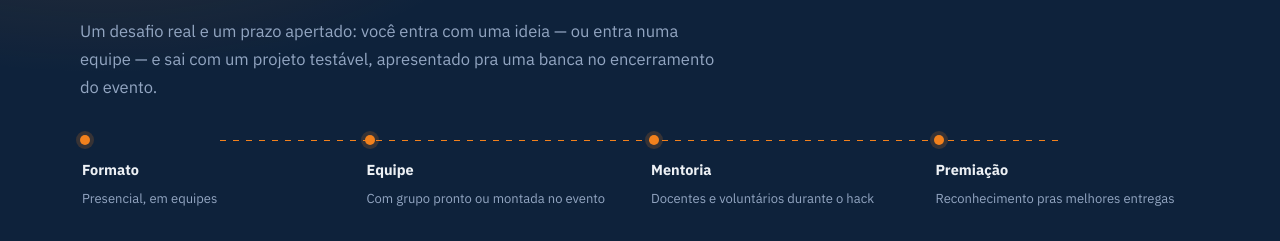
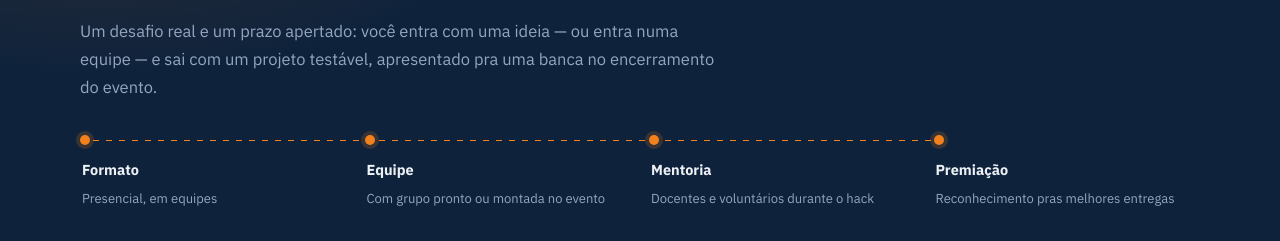
Before and after one commit to MarcosMatheus24/Hackathon-portal, a React (Vite) app: page / in a window 1280 px wide. Shown: the part 1520-1761 px from the top of the page. Built offline with nearby package versions, Linux system fonts and the light colour scheme.

Commit message:
Update styles.css

```diff
--- a/src/styles.css
+++ b/src/styles.css
@@ -318,6 +318,10 @@ p{ margin: 0; }
 .hackathon .circuit-row{ margin-top: 30px; margin-bottom: 34px; }
 .hackathon .node{ text-align:left; padding-left: 2px; }
 .hackathon .node__dot{ left: 0; transform:none; }
+.hackathon .circuit-row::before{
+  left: 0;
+  right: calc(25% - 13.5px);
+}
 
 /* ---------- inscrição ---------- */
 .form-section{ scroll-margin-top: 84px; }
```
